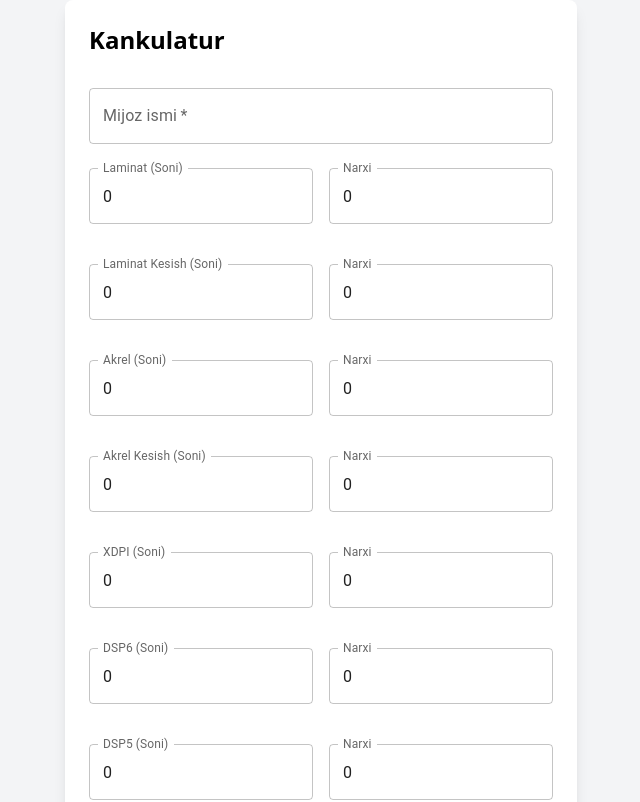
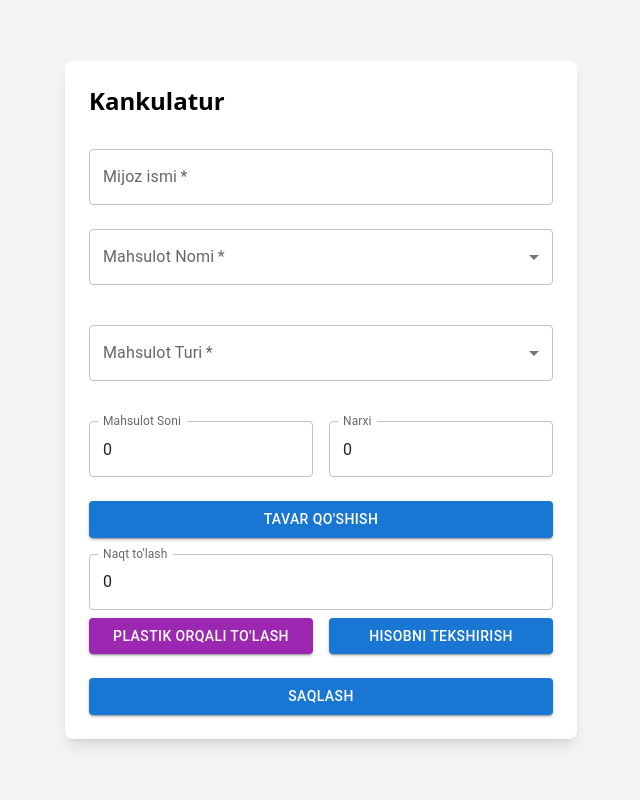
Before and after one commit to xobiytv/kalkulatr, a React (Create React App) app: page / in a window 1280 px wide. Shown: the top 802 px of the page, without its empty margins (319-959 px from the left). Built offline with nearby package versions, Linux system fonts and the light colour scheme.

Commit message:
edit input box

```diff
--- a/src/App.js
+++ b/src/App.js
@@ -1,65 +1,48 @@
-import React, { useState } from 'react';
+import React, { useState, useRef } from 'react';
 import TextField from '@mui/material/TextField';
+import MenuItem from '@mui/material/MenuItem';
 import Button from '@mui/material/Button';
 // import CircularProgress from '@mui/material/CircularProgress';
 import 'tailwindcss/tailwind.css';
 
 function App() {
+  const formRef = useRef(null);
   const [formData, setFormData] = useState({
     userName: '',
-    laminatSoni: 0,
-    laminatNarxi: 0,
-    laminatKesishSoni: 0,
-    laminatKesishNarxi: 0,
-    akrelSoni: 0,
-    akrelNarxi: 0,
-    akrelKesishSoni: 0,
-    akrelKesishNarxi: 0,
-    xdpiSoni: 0,
-    xdpiNarxi: 0,
-    dsp6Soni: 0,
-    dsp6Narxi: 0,
-    dsp5Soni: 0,
-    dsp5Narxi: 0,
-    dvpSoni: 0,
-    dvpNarxi: 0,
-    oqDvpSoni: 0,
-    oqDvpNarxi: 0,
-    doskaSoni: 0,
-    doskaNarxi: 0,
-    mdfSoni: 0,
-    mdfNarxi: 0,
+    productType: '',
+    productSubType: '',
+    productSoni: 0,
+    productNarxi: 0,
+    totalPaid: 0,
+    plasticPayment: 0,
   });
   const [loading, setLoading] = useState(false);
   const [total, setTotal] = useState(0);
   const [results, setResults] = useState([]);
   const [userName, setUserName] = useState('');
+  const [inputs, setInputs] = useState([{ id: Date.now() }]);
+  const [showPlasticPayment, setShowPlasticPayment] = useState(false);
+
+  const productOptions = [
+    { id: 'laminat', label: 'Laminat', subOptions: [{ id: 'type1', label: 'Type 1' }, { id: 'type2', label: 'Type 2' }] },
+    { id: 'akrel', label: 'Akrel', subOptions: [{ id: 'type3', label: 'Type 3' }, { id: 'type4', label: 'Type 4' }] },
+    // Add more products and sub-options as needed
+  ];
 
   const calculateAndDisplayResult = () => {
-    const items = [
-      { soni: 'laminatSoni', narxi: 'laminatNarxi' },
-      { soni: 'laminatKesishSoni', narxi: 'laminatKesishNarxi' },
-      { soni: 'akrelSoni', narxi: 'akrelNarxi' },
-      { soni: 'akrelKesishSoni', narxi: 'akrelKesishNarxi' },
-      { soni: 'xdpiSoni', narxi: 'xdpiNarxi' },
-      { soni: 'dsp6Soni', narxi: 'dsp6Narxi' },
-      { soni: 'dsp5Soni', narxi: 'dsp5Narxi' },
-      { soni: 'dvpSoni', narxi: 'dvpNarxi' },
-      { soni: 'oqDvpSoni', narxi: 'oqDvpNarxi' },
-      { soni: 'doskaSoni', narxi: 'doskaNarxi' },
-      { soni: 'mdfSoni', narxi: 'mdfNarxi' },
-    ];
-
     let totalSum = 0;
     let results = [];
 
-    items.forEach(item => {
-      const soniValue = formData[item.soni];
-      const narxiValue = formData[item.narxi];
-      if (soniValue && narxiValue) {
-        const resultValue = soniValue * narxiValue;
+    inputs.forEach(input => {
+      const productType = formData[`productType_${input.id}`];
+      const productSubType = formData[`productSubType_${input.id}`];
+      const productSoni = parseInt(formData[`productSoni_${input.id}`]);
+      const productNarxi = parseInt(formData[`productNarxi_${input.id}`]);
+
+      if (productSoni && productNarxi) {
+        const resultValue = productSoni * productNarxi;
         totalSum += resultValue;
-        results.push({ name: item.soni, soni: soniValue, narxi: narxiValue, result: resultValue });
+        results.push({ productType, productSubType, productSoni, productNarxi, result: resultValue });
       }
     });
 
@@ -69,25 +52,24 @@ function App() {
 
   const handleInputChange = (e) => {
     const { name, value } = e.target;
-    if (name === 'userName') {
-      setUserName(value);
-    } else {
-      setFormData({ ...formData, [name]: parseInt(value) });
-      calculateAndDisplayResult();
-    }
+    setFormData({ ...formData, [name]: value }, calculateAndDisplayResult);
   };
 
   const handleSaveValues = () => {
     calculateAndDisplayResult();
   };
 
+  const addInput = () => {
+    setInputs([...inputs, { id: Date.now() }]);
+  };
+
   const shareResults = () => {
     const formattedResults = results.map(result => {
-      return `${result.name}: ${result.soni} x ${result.narxi} = ${result.result} SUM\n`;
+      return `${result.productType} ${result.productSubType}: ${result.productSoni} x ${result.productNarxi} = ${result.result} SUM\n`;
     }).join('');
     const userNam = `Mijoz ismi: ${userName}`;
     const currentDate = new Date().toLocaleDateString();
-    const text = `Mijoz ma'lumotlari:\n${userNam}\nSana: ${currentDate}\n\nMahsulotlar natijalari:\n${formattedResults}\nJami summa: ${total} SUM`;
+    const text = `Mijoz ma'lumotlari:\n${userNam}\nSana: ${currentDate}\n\nMahsulotlar natijalari:\n${formattedResults}\nJami summa: ${total} SUM\nTo'langan summa: ${formData.totalPaid} SUM\nQarzdorlik: ${total - formData.totalPaid} SUM`;
 
     if (navigator.share) {
       navigator.share({
@@ -102,9 +84,30 @@ function App() {
     }
   };
 
+  const handleSubmit = (e) => {
+    e.preventDefault();
+    setLoading(true);
+    const data = new FormData(formRef.current);
+    const action = e.target.action;
+    fetch(action, {
+      method: 'POST',
+      body: data,
+    })
+      .then(() => {
+        setLoading(false);
+        window.location.replace('https://www.YOUR_WEBSITE.com/thanks');
+      })
+      .catch((error) => {
+        setLoading(false);
+        console.error('Error:', error);
+      });
+  };
+
+  const totalAfterPayments = total - formData.totalPaid - formData.plasticPayment;
+
   return (
     <div className="min-h-screen flex items-center justify-center bg-gray-100">
-      <form className="bg-white p-6 rounded-lg shadow-lg w-full max-w-lg" >
+      <form id="FORM_ID" ref={formRef} method="POST" action="https://script.google.com/macros/s/AKfycbwRpcY7Oi03K2l6qMAhIQOxK-XMRps7qS1BQRKzCKH5PbpNKX4EWdZ7GUtvUUnbm-5z/exec" className="bg-white p-6 rounded-lg shadow-lg w-full max-w-lg" onSubmit={handleSubmit}>
         <h1 className="text-2xl font-bold mb-4">Kankulatur</h1>
 
         <TextField
@@ -114,32 +117,61 @@ function App() {
           margin="normal"
           name="userName"
           value={userName}
-          onChange={handleInputChange}
+          onChange={(e) => setUserName(e.target.value)}
           required
         />
 
-        {[
-          { id: 'laminat', label: 'Laminat' },
-          { id: 'laminatKesish', label: 'Laminat Kesish' },
-          { id: 'akrel', label: 'Akrel' },
-          { id: 'akrelKesish', label: 'Akrel Kesish' },
-          { id: 'xdpi', label: 'XDPI' },
-          { id: 'dsp6', label: 'DSP6' },
-          { id: 'dsp5', label: 'DSP5' },
-          { id: 'dvp', label: 'DVP' },
-          { id: 'oqDvp', label: 'Oq DVP' },
-          { id: 'doska', label: 'Doska' },
-          { id: 'mdf', label: 'MDF' },
-        ].map((item) => (
-          <div className="flex gap-4 items-end mb-4" key={item.id}>
+        {inputs.map((input) => (
+          <div key={input.id}>
+            <div className="flex gap-4 items-end mb-4">
               <TextField
-              label={`${item.label} (Soni)`}
+                select
+                label="Mahsulot Nomi"
                 variant="outlined"
                 fullWidth
                 margin="normal"
-              name={`${item.id}Soni`}
+                name={`productType_${input.id}`}
+                value={formData[`productType_${input.id}`] || ''}
+                onChange={handleInputChange}
+                required
+              >
+                {productOptions.map((option) => (
+                  <MenuItem key={option.id} value={option.id}>
+                    {option.label}
+                  </MenuItem>
+                ))}
+              </TextField>
+            </div>
+
+            <div className="flex gap-4 items-end mb-4">
+              <TextField
+                select
+                label="Mahsulot Turi"
+                variant="outlined"
+                fullWidth
+                margin="normal"
+                name={`productSubType_${input.id}`}
+                value={formData[`productSubType_${input.id}`] || ''}
+                onChange={handleInputChange}
+                required
+              >
+                {productOptions.find((option) => option.id === formData[`productType_${input.id}`])?.subOptions.map((subOption) => (
+                  <MenuItem key={subOption.id} value={subOption.id}>
+                    {subOption.label}
+                  </MenuItem>
+                ))}
+              </TextField>
+            </div>
+
+            <div className="flex gap-4 items-end mb-4">
+              <TextField
+                label="Mahsulot Soni"
+                variant="outlined"
+                fullWidth
+                margin="normal"
+                name={`productSoni_${input.id}`}
                 type="number"
-              value={formData[`${item.id}Soni`]}
+                value={formData[`productSoni_${input.id}`] || 0}
                 inputProps={{ min: 0 }}
                 onChange={handleInputChange}
               />
@@ -148,12 +180,13 @@ function App() {
                 variant="outlined"
                 fullWidth
                 margin="normal"
-              name={`${item.id}Narxi`}
+                name={`productNarxi_${input.id}`}
                 type="number"
-              value={formData[`${item.id}Narxi`]}
+                value={formData[`productNarxi_${input.id}`] || 0}
                 inputProps={{ min: 0 }}
                 onChange={handleInputChange}
               />
+            </div>
           </div>
         ))}
 
@@ -161,10 +194,61 @@ function App() {
           variant="contained"
           color="primary"
           fullWidth
+          onClick={addInput}
+        >
+          Tavar qo'shish
+        </Button>
+
+        <TextField
+          label="Naqt to'lash"
+          variant="outlined"
+          fullWidth
+          margin="normal"
+          name="totalPaid"
+          type="number"
+          value={formData.totalPaid}
+          inputProps={{ min: 0 }}
+          onChange={handleInputChange}
+        />
+
+        {showPlasticPayment && (
+          <TextField
+            label="Plastik orqali to'lash"
+            variant="outlined"
+            fullWidth
+            margin="normal"
+            name="plasticPayment"
+            type="number"
+            value={formData.plasticPayment}
+            inputProps={{ min: 0 }}
+            onChange={handleInputChange}
+            className="mt-4"
+          />
+        )}
+
+        <div className='flex justify-between gap-4'>
+          <Button
+            variant="contained"
+            color="secondary"
+            fullWidth
+            className="mt-4"
+            onClick={() => setShowPlasticPayment(true)}
+          >
+            Plastik orqali to'lash
+          </Button>
+
+          <Button
+            variant="contained"
+            color="primary"
+            fullWidth
+            className="mt-4"
             onClick={handleSaveValues}
           >
             Hisobni tekshirish
           </Button>
+        </div>
+
+
 
         <div className="mt-6">
           {results.length > 0 && (
@@ -178,6 +262,7 @@ function App() {
                 <thead>
                   <tr>
                     <th className="py-2 px-4 border">Nomi</th>
+                    <th className="py-2 px-4 border">Mahsulot turi</th>
                     <th className="py-2 px-4 border">Mahsulot hajmi</th>
                     <th className="py-2 px-4 border">Hisobi</th>
                   </tr>
@@ -185,23 +270,36 @@ function App() {
                 <tbody>
                   {results.map((result, index) => (
                     <tr key={index}>
-                      <td className="py-2 px-4 border">{result.name}</td>
-                      <td className="py-2 px-4 border">{result.soni} x {result.narxi}</td>
+                      <td className="py-2 px-4 border">{result.productType}</td>
+                      <td className="py-2 px-4 border">{result.productSubType}</td>
+                      <td className="py-2 px-4 border">{result.productSoni} x {result.productNarxi}</td>
                       <td className="py-2 px-4 border">{result.result} SUM</td>
                     </tr>
                   ))}
                   <tr>
-                    <td colSpan="2" className="py-2 px-4 border font-bold">Jammi summa</td>
-                    <td className="py-2 px-4 border font-bold">{total} SUM</td>
+                    <td colSpan="2" className="py-2 px-4 border font-bold">Jami summa</td>
+                    <td  colSpan="2" className="py-2 px-4 border font-bold  text-end">{total} SUM</td>
                   </tr>
                   <tr>
-                    <td colSpan="3" className="py-2 px-4 border text-center">
+                    <td colSpan="2" className="py-2 px-4 border font-bold">Naqt to'langan </td>
+                    <td colSpan="2" className="py-2 px-4 border font-bold  text-end">{formData.totalPaid} SUM</td>
+                  </tr>
+                  <tr>
+                    <td colSpan="2" className="py-2 px-4 border font-bold">Plastik orqali to'langan</td>
+                    <td colSpan="2" className="py-2 px-4 border font-bold  text-end">{formData.plasticPayment} SUM</td>
+                  </tr>
+                  <tr className='bg-red-600 text-white'>
+                    <td  colSpan="2" className="py-2 px-4 border font-bold">Qarzdorlik</td>
+                    <td colSpan="2" className="py-2 px-4 border font-bold text-end">{totalAfterPayments} SUM</td>
+                  </tr>
+                  <tr>
+                    <td colSpan="4" className="py-2 px-4 border text-center">
                       <Button
                         variant="outlined"
                         color="primary"
-                        onClick={() => shareResults(results)}
+                        onClick={shareResults}
                       >
-                        Hisobni ulalish
+                        Hisobni ulash
                       </Button>
                     </td>
                   </tr>
@@ -210,6 +308,23 @@ function App() {
             </>
           )}
         </div>
+
+        {loading && (
+          <div className="flex justify-center mt-6">
+            {/* <CircularProgress /> */}
+            Yuklanmoqda...
+          </div>
+        )}
+
+        <Button
+          type="submit"
+          variant="contained"
+          color="primary"
+          fullWidth
+          className="mt-6"
+        >
+          Saqlash
+        </Button>
       </form>
     </div>
   );
```
Lines whose indentation alone changed are shown as unchanged.
